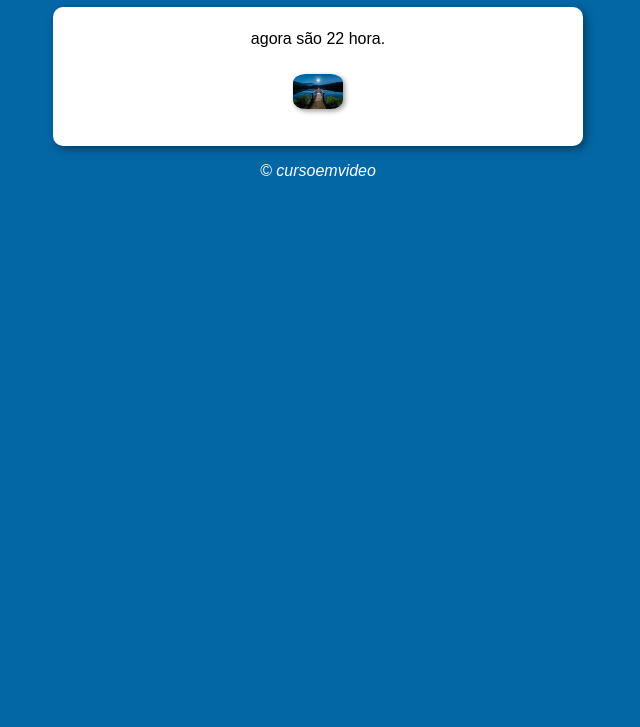
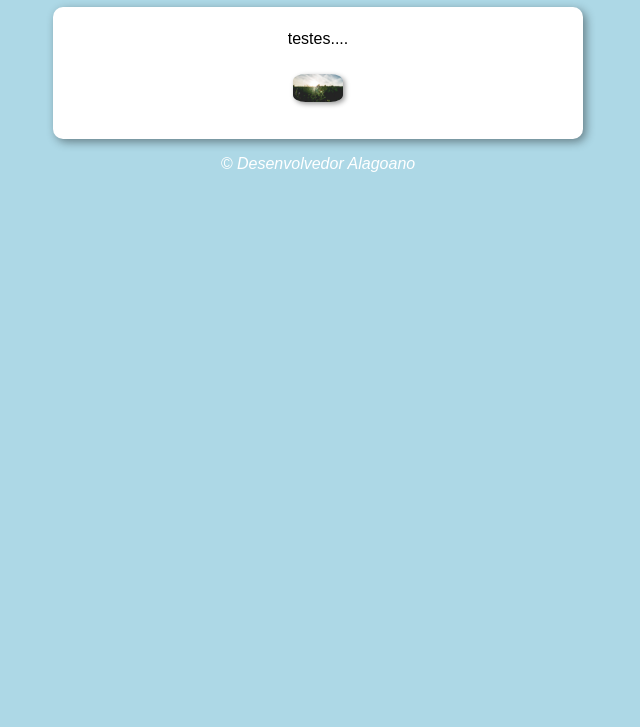
Before and after one commit to Josecarlosdoss/projeto-da, a plain HTML site: page aula12/modelo01.html in a window 1280 px wide. Shown: the part 73-800 px from the top of the page, without its empty margins (322-962 px from the left). Drawn offline with Linux system fonts and the light colour scheme.

Commit message:
Update modelo01.html

```diff
--- a/aula12/modelo01.html
+++ b/aula12/modelo01.html
@@ -25,43 +25,12 @@
 
 
         <footer>
-                <p>&copy; cursoemvideo</p>
+                <p>&copy; Desenvolvedor Alagoano</p>
 
 
 
        </footer>
-    <script>
-        function carregar() {
-
-            var msg = window.document.getElementById('msg')
-
-            var img = window.document.getElementById('image')
-
-            var data = new Date()
-
-            var hora = data.getHours()
-
-            msg.innerHTML = `agora são ${hora} hora.`
-
-            if (hora >= 0 && hora < 12) {
-                //Bom dia!
-                img.src = 'foto-manha.jpg'
-                document.body.style.background = '#D8C7A3'
-            } else if (hora >= 12 && hora <= 18) {
-                //Boa tarde!
-                img.src = 'foto-tarde.jpg'
-                document.body.style.background = '#B96A52'
-
-            } else {
-                //Boa noite!
-                img.src = 'foto-noite.jpg'
-                document.body.style.background = '#0367A6'
-            }
-
-}
-
-
-    </script>
+    <script src="modelo01.js"></script>
 
 
 
```
